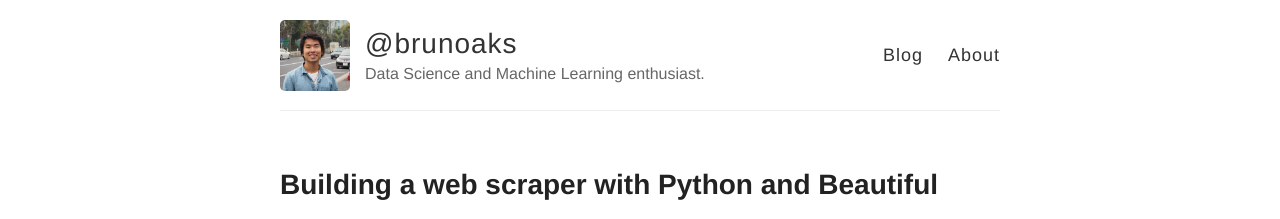
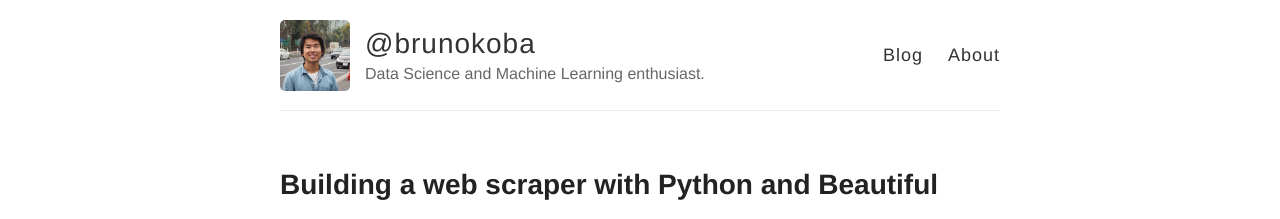
Before and after one commit to brunoaks/blog, a Jekyll site: the page built from index.html, in a window 1280 px wide. Shown: the top 219 px of the page. Built offline with Jekyll 4.4.1, drawn with Linux system fonts in a browser that asks for light colours.

Commit message:
update config

```diff
--- a/_config.yml
+++ b/_config.yml
@@ -3,7 +3,7 @@
 #
 
 # Name of your site (displayed in the header)
-name: '@brunoaks'
+name: '@brunokoba'
 
 # Short bio or description (displayed in the header)
 description: Data Science and Machine Learning enthusiast.
@@ -21,7 +21,7 @@ footer-links:
   email: brunoaks@gmail.com
   facebook:
   flickr:
-  github: brunoaks/
+  github: brunokoba/
   instagram:
   linkedin: bruno-koba/
   pinterest:
```
